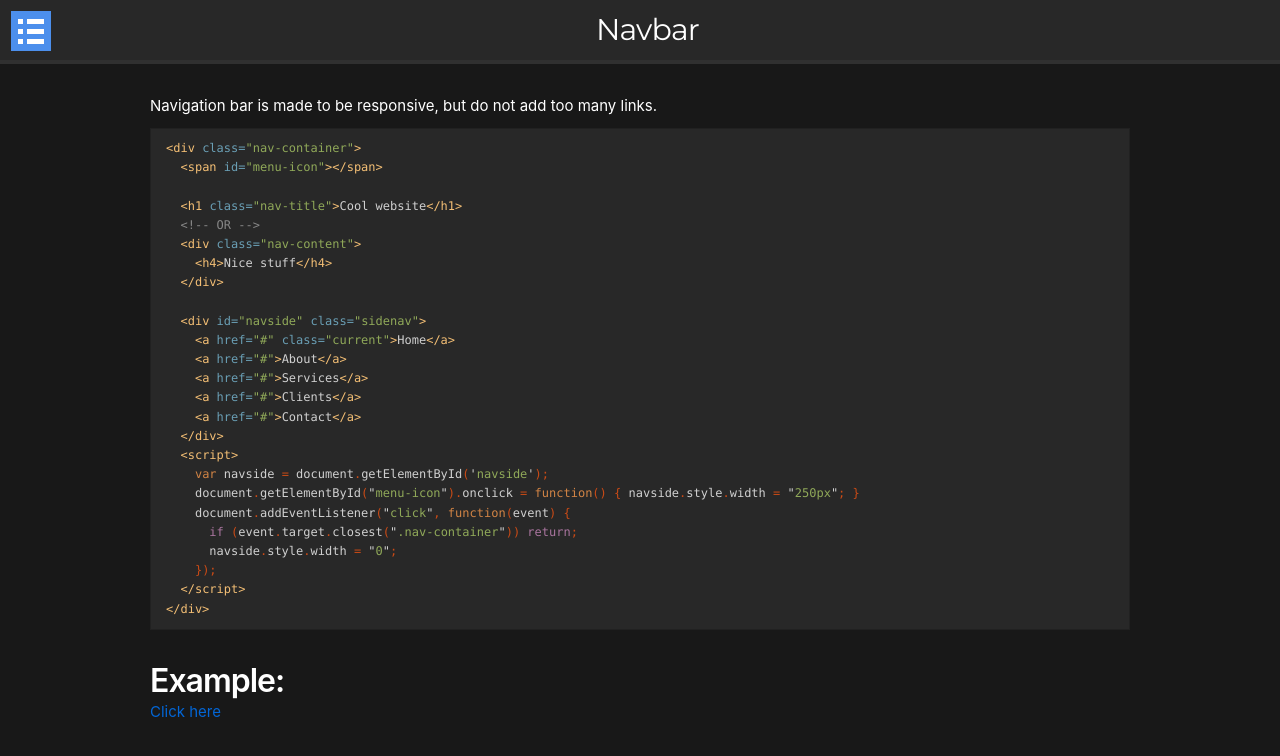
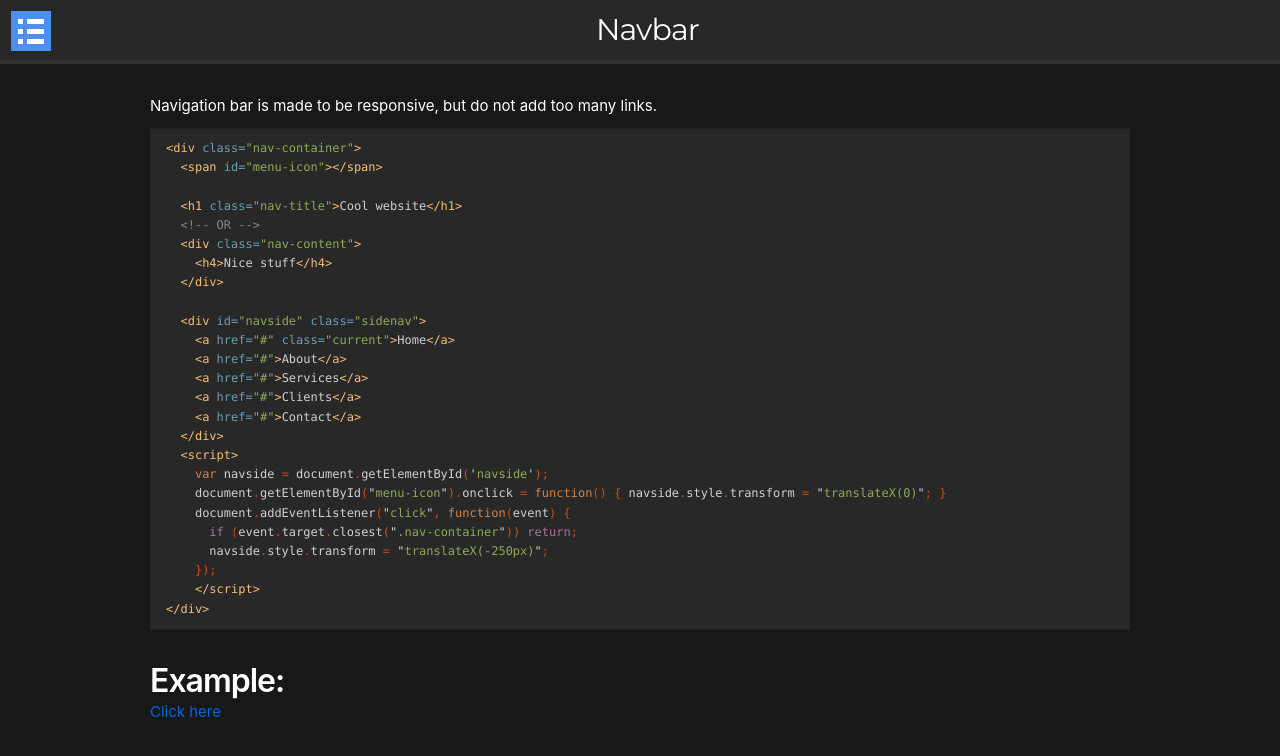
Before and after one commit to AlexFlipnote/Modesta, a Jekyll site: the page built from _pages/docs/navbar.md, in a window 1280 px wide. Shown: the top 756 px of the page. Built offline with Jekyll 4.4.1, drawn with Linux system fonts in a browser that asks for light colours.

Commit message:
Improved navbar

````diff
--- a/_layouts/docs.html
+++ b/_layouts/docs.html
@@ -36,10 +36,10 @@
       </div>
       <script>
         var navside = document.getElementById('navside');
-        document.getElementById("menu-icon").onclick = function() { navside.style.width = "250px"; }
+        document.getElementById("menu-icon").onclick = function() { navside.style.transform = "translateX(0)"; }
         document.addEventListener("click", function(event) {
           if (event.target.closest(".nav-container")) return;
-          navside.style.width = "0";
+          navside.style.transform = "translateX(-250px)";
         });
 
         // Replace first link
--- a/_pages/docs/navbar.md
+++ b/_pages/docs/navbar.md
@@ -25,12 +25,12 @@
   </div>
   <script>
     var navside = document.getElementById('navside');
-    document.getElementById("menu-icon").onclick = function() { navside.style.width = "250px"; }
+    document.getElementById("menu-icon").onclick = function() { navside.style.transform = "translateX(0)"; }
     document.addEventListener("click", function(event) {
       if (event.target.closest(".nav-container")) return;
-      navside.style.width = "0";
+      navside.style.transform = "translateX(-250px)";
     });
-  </script>
+    </script>
 </div>
 ```
 
--- a/css/modesta.css
+++ b/css/modesta.css
@@ -2821,6 +2821,11 @@
     .nav-container .nav-content * {
       margin: 0; }
   .nav-container .sidenav {
+    transform: translateX(-250px);
+    -webkit-transform: translateX(-250px);
+    -ms-transform: translateX(-250px);
+    -moz-transform: translateX(-250px);
+    -o-transform: translateX(-250px);
     background-color: #181818;
     height: 100%;
     left: 0;
@@ -2828,7 +2833,7 @@
     position: fixed;
     top: 0;
     transition: .5s;
-    width: 0;
+    width: 250px;
     z-index: 1; }
     .nav-container .sidenav .current {
       color: #2ecc71; }
--- a/scss/components/_navbar.scss
+++ b/scss/components/_navbar.scss
@@ -42,15 +42,15 @@
   }
 
   .sidenav {
+    @include transform(translateX(-250px));
     background-color: $highlight;
     height: 100%;
     left: 0;
     overflow-x: hidden;
-    // padding-top: 45px;
     position: fixed;
     top: 0;
     transition: .5s;
-    width: 0;
+    width: 250px;
     z-index: 1;
 
     .current { color: #2ecc71; }
````
Also changed, not shown: css/modesta.min.css.
